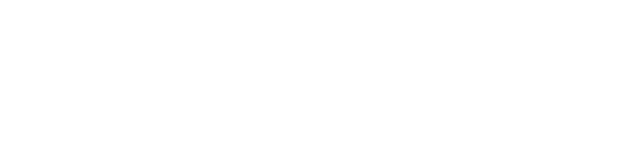
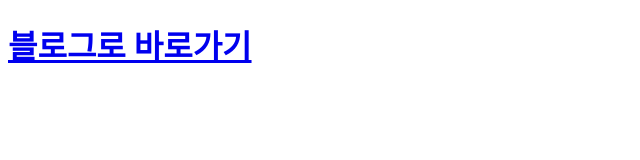
Before and after one commit to jung-ki-hun/jung-ki-hun.github.io, a plain HTML site: page index.html in a window 1280 px wide. Shown: the whole page, without its empty margins (0-640 px from the left). Drawn offline with Linux system fonts and the light colour scheme.

Commit message:
jkh add url

```diff
--- a/index.html
+++ b/index.html
@@ -3,6 +3,6 @@
 <title>kihun page!!</title>
 </head>
 <body>
-
+<a href="https://blog.naver.com/khkh0130"><h1>블로그로 바로가기</h1></a>
 </body>
 </html>
```
